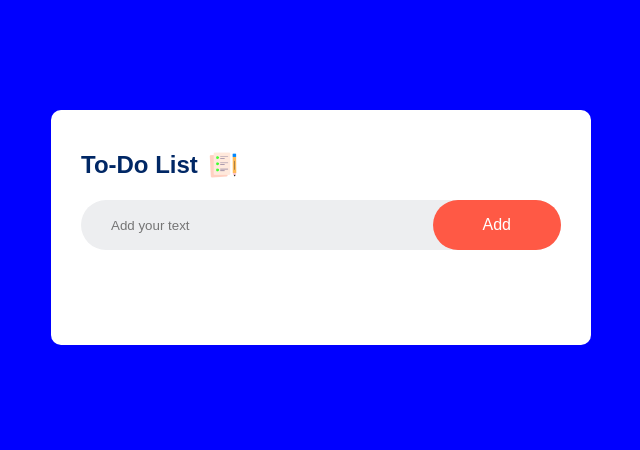
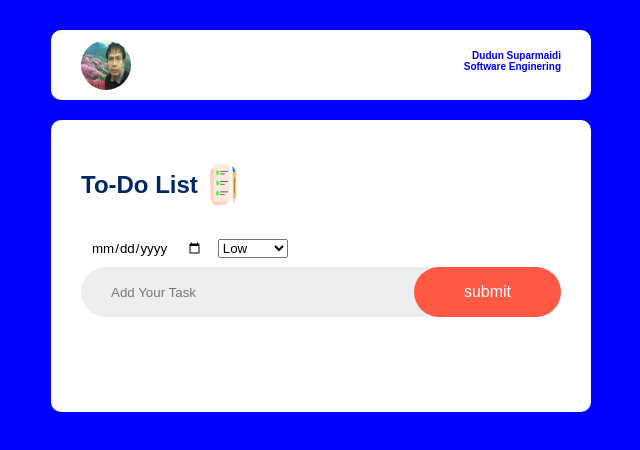
Before and after one commit to dudun2013/Todo-List, a plain HTML site: page Todo-List/index.html in a window 1280 px wide. Shown: the whole page, without its empty margins (319-959 px from the left). Drawn offline with Linux system fonts and the light colour scheme.

Commit message:
Add files via upload

```diff
--- a/Todo-List/index.html
+++ b/Todo-List/index.html
@@ -8,17 +8,29 @@
 </head>
 <body>
 <div class="container">
+    <div class="baris">
+        <img src="/images/abi.jpeg" alt="photo1"/>
+        <h4>Dudun Suparmaidi<br>Software Enginering</h4>
+    </div>
     <div class="todo-app">
         <h2>To-Do List <img src="images/icon.png"></h2>
+        <input type="date" id="tanggal" placeholder="Masukkan tanggal">
+
+<select style="text-align: name="prioritas" id="prioritas" required>
+    <option value="low">Low</option>
+    <option value="medium">Medium</option>
+    <option value="high">High</option>
+  </select>
         <div class="row">
-            <input type="text" id="input-box" placeholder="Add your text">
-            <button onclick="addTask()">Add</button>
+            <input type="text" id="input-box" placeholder="Add Your Task">
+            <button onclick="addTask()">submit</button>
+
         </div>
         <ul id="list-container">
          <!--   <li class="checked">Task 1</li>
             <li>Task 2</li>
-            <li>Task 3</li>
-        </ul> -->
+            <li>Task 3</li> -->
+        </ul>
     </div>
 </div>
 <script src="script.js"></script>
--- a/Todo-List/script.js
+++ b/Todo-List/script.js
@@ -1,3 +1,5 @@
+const inputTanggal = document.getElementById('tanggal');
+const inputPrioritas = document.getElementById('prioritas');
 const inputBox = document.getElementById("input-box");
 const listContainer = document.getElementById("list-container");
 function addTask(){
@@ -28,6 +30,7 @@ listContainer.addEventListener("click", function(e){
     }
 }, false);
 
+
 function saveData(){
     localStorage.setItem("data", listContainer.innerHTML);
 }
--- a/Todo-List/style.css
+++ b/Todo-List/style.css
@@ -11,11 +11,44 @@
     /* background: linear-gradient(135deg #153677, #4e085f); */
     padding: 10px;
 }
+.baris{
+    width: 100%;
+    height: 30%;
+    background-color: white;
+    display: flex;
+    flex-wrap: wrap;
+    justify-content:space-between;
+    margin: 20px auto 20px;
+    padding: 10px 30px 10px;
+    max-width: 540px;
+    border-radius: 10px;
+}
+img{
+    width: 50px;
+    height: 50px;
+    border-radius: 50%;
+}
+.baris h4{
+    color: blue;
+    padding: 10px 0px 10px;
+    font-size: 10px;
+    text-align: right;
+}
+p{
+font-size: 12px;
+}
+
+h4{
+    font-size: 12px;
+    text-align: center;
+    color: #fff;
+}
+
 .todo-app{
 width: 100%;
 max-width: 540px;
 background: #fff;
-margin: 100px auto 20px;
+margin: 10px auto 20px;
 padding: 40px 30px 70px;
 border-radius: 10px;
 }
```
Also changed, not shown: Todo-List/images/abi.jpeg (added).
